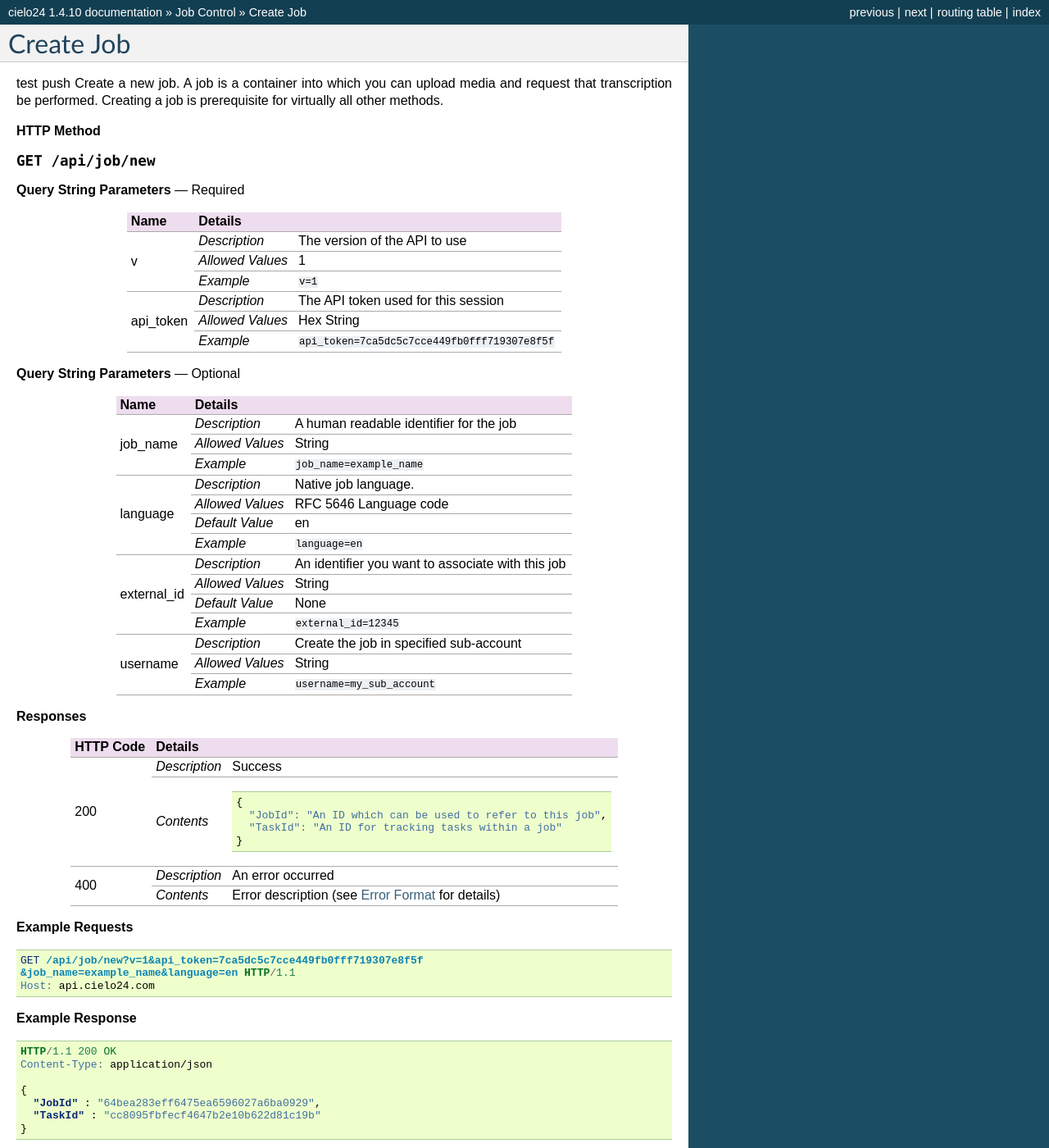
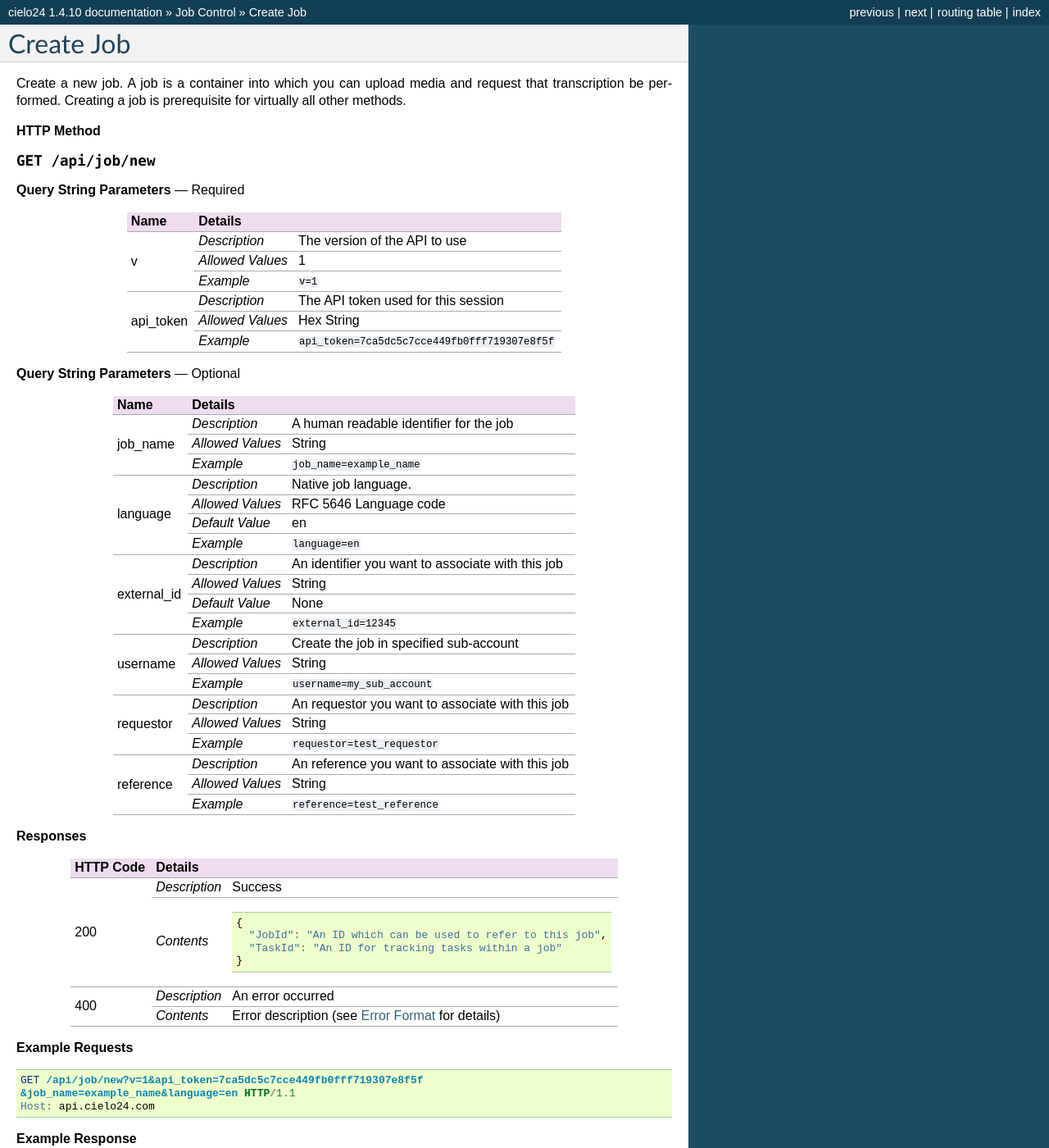
Before and after one commit to cielo24/Docs, a Sphinx documentation site: the page built from api/source/job_control/create_job.rst, in a window 1280 px wide and 1400 px high. Shown: the whole window at 82% size. Built offline with Sphinx 7.4.7, drawn with Linux system fonts in a browser that asks for light colours.

```diff
--- a/api/source/job_control/create_job.rst
+++ b/api/source/job_control/create_job.rst
@@ -1,6 +1,6 @@
 Create Job
 ==========
-test push
+
 Create a new job.
 A job is a container into which you can upload media and request that transcription be performed.
 Creating a job is prerequisite for virtually all other methods.
@@ -60,6 +60,18 @@ Creating a job is prerequisite for virtually all other methods.
 |                  +------------------+-----------------------------------------------------------+
 |                  | `Example`        | ``username=my_sub_account``                               |
 +------------------+------------------+-----------------------------------------------------------+
+| requestor        | `Description`    |  An requestor you want to associate with this job         |
+|                  +------------------+-----------------------------------------------------------+
+|                  | `Allowed Values` | String                                                    |
+|                  +------------------+-----------------------------------------------------------+
+|                  | `Example`        | ``requestor=test_requestor``                              |
++------------------+------------------+-----------------------------------------------------------+
+| reference        | `Description`    |  An reference you want to associate with this job         |
+|                  +------------------+-----------------------------------------------------------+
+|                  | `Allowed Values` | String                                                    |
+|                  +------------------+-----------------------------------------------------------+
+|                  | `Example`        | ``reference=test_reference``                              |
++------------------+------------------+-----------------------------------------------------------+
 
 **Responses**
 
```
Also changed, not shown: api/source/job_control/perform_transcription.rst (+9 -9 lines).
